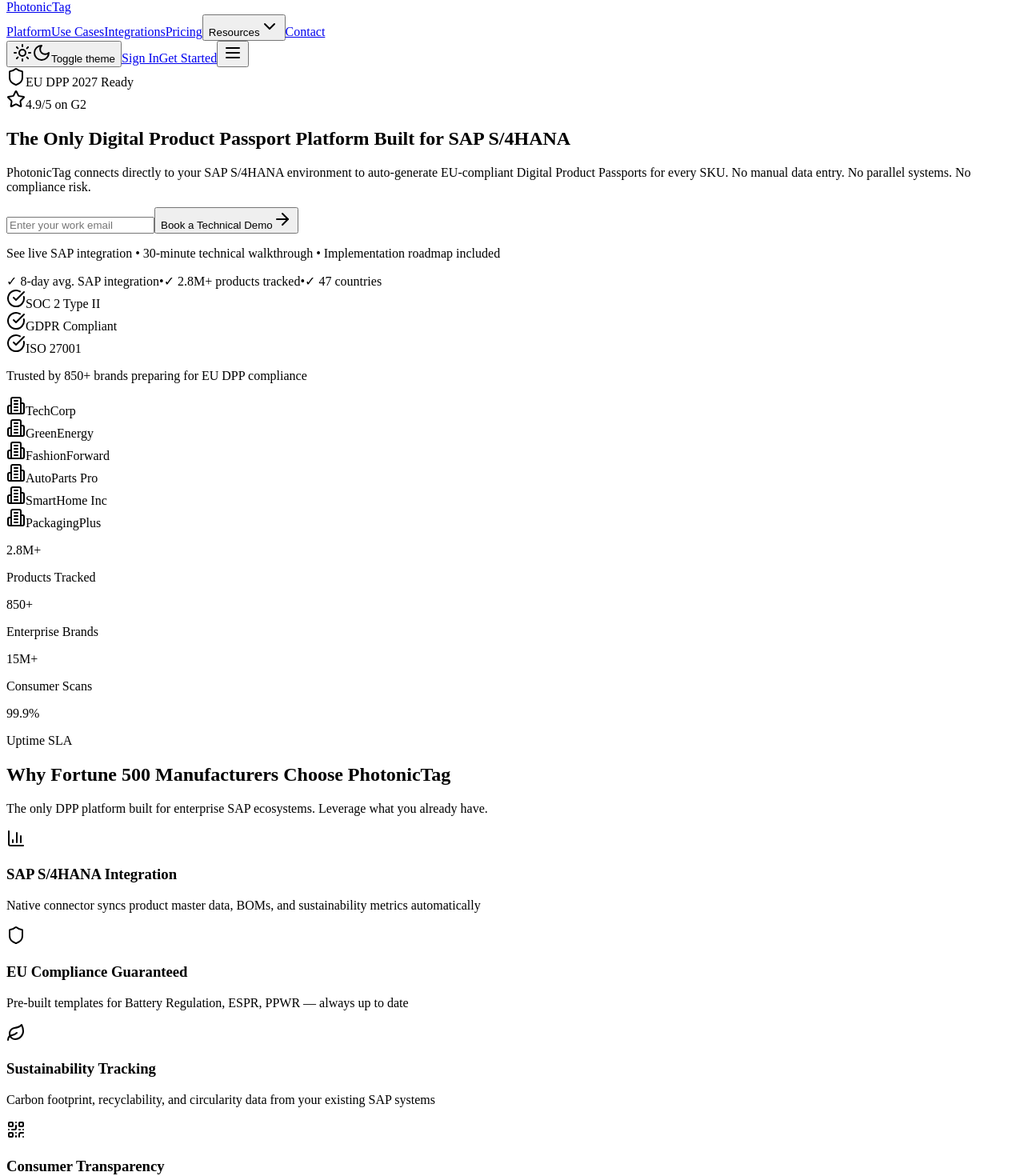
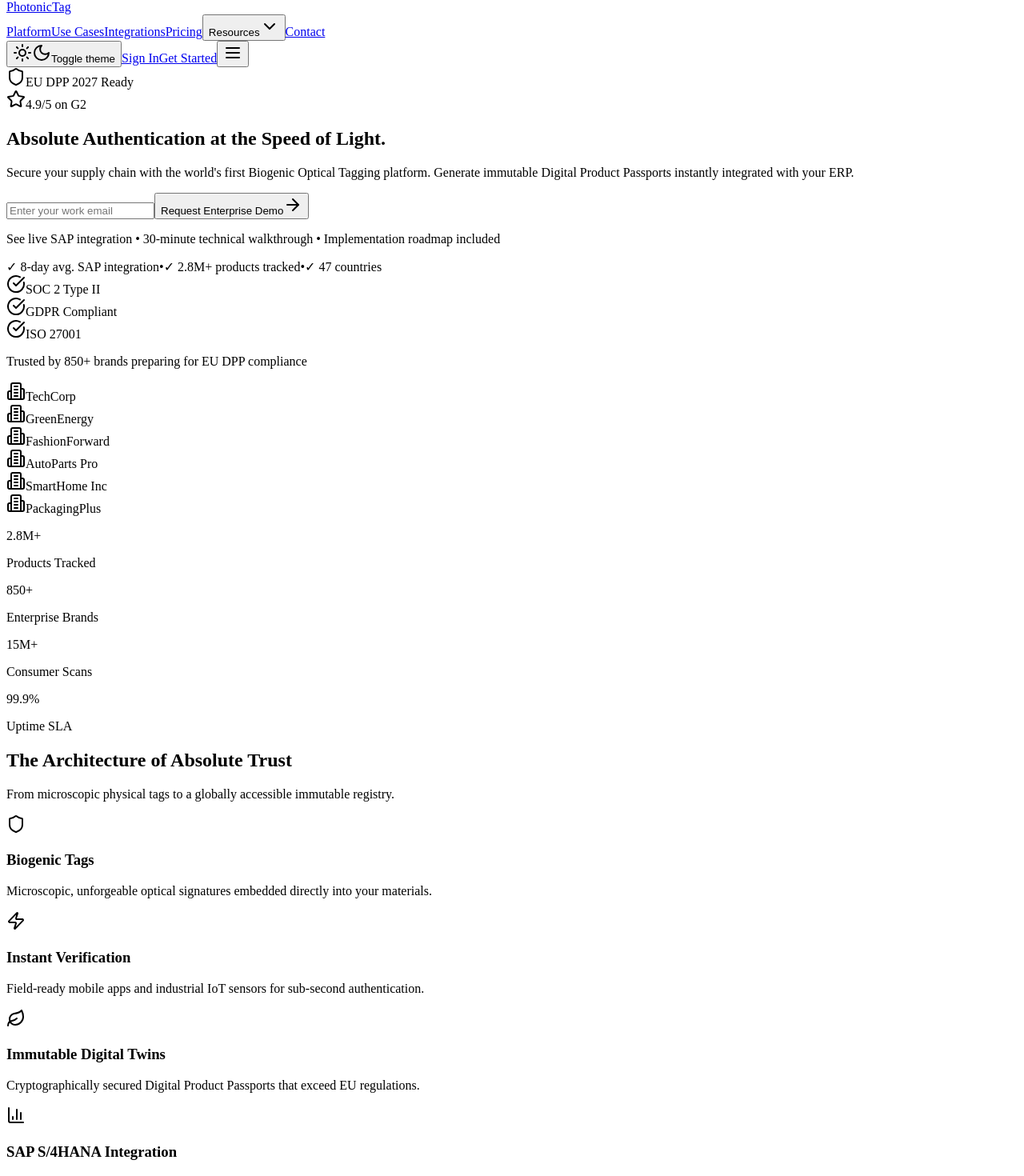
Before and after one commit to dillib/photonictag, a React (Vite) app in the folder client/: page /landing in a window 1280 px wide. Shown: the part 64-1534 px from the top of the page at 80% size. Built offline with nearby package versions, Linux system fonts and the light colour scheme; a web font is replaced by a local one.

Commit message:
feat(copy): implement enterprise copy updates for biogenic tagging and DPP across all pages

```diff
--- a/client/src/pages/auth/login.tsx
+++ b/client/src/pages/auth/login.tsx
@@ -37,8 +37,8 @@
 }
 
 export default function LoginPage({
-  title = "Welcome back",
-  subtitle = "Sign in to your account to continue",
+  title = "Access the Trust Registry",
+  subtitle = "Sign in to manage your biogenic digital twins and monitor global supply chain integrity.",
   defaultEmail = "",
   redirectUrl = "/"
 }: LoginPageProps) {
--- a/client/src/pages/dashboard.tsx
+++ b/client/src/pages/dashboard.tsx
@@ -316,7 +316,7 @@
             Intelligence Hub
           </h1>
           <p className="text-muted-foreground">
-            Global view of your Biogenic Digital Twins and verifications.
+            Global view of your Biogenic Digital Twins, physical verifications, and supply chain integrity.
           </p>
         </div>
         <div className="flex gap-2">
--- a/client/src/pages/iot-devices.tsx
+++ b/client/src/pages/iot-devices.tsx
@@ -40,10 +40,10 @@
       <div className="flex flex-col gap-2 sm:flex-row sm:items-center sm:justify-between">
         <div>
           <h1 className="text-2xl font-bold tracking-tight sm:text-3xl" data-testid="text-iot-title">
-            IoT Devices
+            Optical Sensor Fleet
           </h1>
           <p className="text-muted-foreground">
-            Manage NFC, RFID, BLE tags and sensors linked to your products.
+            Manage your deployed industrial readers, mobile scanning endpoints, and authentication hardware.
           </p>
         </div>
       </div>
@@ -83,7 +83,7 @@
         <CardHeader>
           <CardTitle className="flex items-center gap-2">
             <Activity className="h-5 w-5" />
-            All Registered Devices
+            All Registered Sensors & Readers
             <Badge variant="secondary" className="ml-2">{activeCount} active</Badge>
           </CardTitle>
           <CardDescription>
--- a/client/src/pages/landing.tsx
+++ b/client/src/pages/landing.tsx
@@ -61,24 +61,24 @@
 // Key benefits (brief) - SAP-first ordering
 const keyBenefits = [
   {
-    icon: BarChart3,
-    title: "SAP S/4HANA Integration",
-    description: "Native connector syncs product master data, BOMs, and sustainability metrics automatically"
+    icon: Shield,
+    title: "Biogenic Tags",
+    description: "Microscopic, unforgeable optical signatures embedded directly into your materials."
   },
   {
-    icon: Shield,
-    title: "EU Compliance Guaranteed",
-    description: "Pre-built templates for Battery Regulation, ESPR, PPWR — always up to date"
+    icon: Zap,
+    title: "Instant Verification",
+    description: "Field-ready mobile apps and industrial IoT sensors for sub-second authentication."
   },
   {
     icon: Leaf,
-    title: "Sustainability Tracking",
-    description: "Carbon footprint, recyclability, and circularity data from your existing SAP systems"
+    title: "Immutable Digital Twins",
+    description: "Cryptographically secured Digital Product Passports that exceed EU regulations."
   },
   {
-    icon: QrCode,
-    title: "Consumer Transparency",
-    description: "Tamper-proof QR codes link to verified product data — build trust at scale"
+    icon: BarChart3,
+    title: "SAP S/4HANA Integration",
+    description: "Native connector syncs product master data and BOMs automatically."
   }
 ];
 
@@ -164,12 +164,12 @@
             </div>
 
             <h1 className="text-4xl sm:text-5xl lg:text-6xl font-bold tracking-tight leading-[1.1]">
-              The Only Digital Product Passport Platform{" "}
-              <span className="text-primary">Built for SAP S/4HANA</span>
+              Absolute Authentication at the{" "}
+              <span className="text-primary">Speed of Light.</span>
             </h1>
 
             <p className="text-lg sm:text-xl text-muted-foreground max-w-2xl mx-auto">
-              PhotonicTag connects directly to your SAP S/4HANA environment to auto-generate EU-compliant Digital Product Passports for every SKU. No manual data entry. No parallel systems. No compliance risk.
+              Secure your supply chain with the world's first Biogenic Optical Tagging platform. Generate immutable Digital Product Passports instantly integrated with your ERP.
             </p>
 
             {/* Email Capture Form */}
@@ -184,7 +184,7 @@
                 disabled={isSubmitting}
               />
               <Button type="submit" size="lg" className="h-12 px-6 whitespace-nowrap" disabled={isSubmitting}>
-                {isSubmitting ? "Submitting..." : "Book a Technical Demo"}
+                {isSubmitting ? "Submitting..." : "Request Enterprise Demo"}
                 {!isSubmitting && <ArrowRight className="w-4 h-4 ml-2" />}
               </Button>
             </form>
@@ -266,10 +266,10 @@
         <div className="max-w-7xl mx-auto">
           <div className="text-center mb-12">
             <h2 className="text-3xl sm:text-4xl font-bold tracking-tight mb-4">
-              Why Fortune 500 Manufacturers Choose PhotonicTag
+              The Architecture of Absolute Trust
             </h2>
             <p className="text-lg text-muted-foreground max-w-2xl mx-auto">
-              The only DPP platform built for enterprise SAP ecosystems. Leverage what you already have.
+              From microscopic physical tags to a globally accessible immutable registry.
             </p>
           </div>
 
--- a/client/src/pages/product-form.tsx
+++ b/client/src/pages/product-form.tsx
@@ -159,12 +159,12 @@
         </Link>
         <div>
           <h1 className="text-2xl font-bold tracking-tight sm:text-3xl" data-testid="text-form-title">
-            {isEditing ? "Edit Product" : "Create Product"}
+            {isEditing ? "Edit Digital Twin" : "Enroll Digital Twin"}
           </h1>
           <p className="text-muted-foreground">
             {isEditing
-              ? "Update your Digital Product Passport"
-              : "Create a new Digital Product Passport"}
+              ? "Update your cryptographically secured product identity"
+              : "Provision a new product identity into the PhotonicTag Registry. This will generate the unique biometric signature requirements for physical tagging."}
           </p>
         </div>
       </div>
@@ -407,7 +407,7 @@
             </Link>
             <Button type="submit" disabled={isPending} data-testid="button-submit">
               {isPending && <Loader2 className="mr-2 h-4 w-4 animate-spin" />}
-              {isEditing ? "Update Product" : "Create Product"}
+              {isEditing ? "Update Identity" : "Enroll Twin"}
             </Button>
           </div>
         </form>
--- a/client/src/pages/sap-connector.tsx
+++ b/client/src/pages/sap-connector.tsx
@@ -272,8 +272,8 @@
             <SiSap className="w-8 h-8 text-white" />
           </div>
           <div>
-            <h1 className="text-2xl font-bold tracking-tight" data-testid="text-sap-title">SAP Connector</h1>
-            <p className="text-muted-foreground">Connect your SAP system to sync product master data</p>
+            <h1 className="text-2xl font-bold tracking-tight" data-testid="text-sap-title">Enterprise Integrations (SAP)</h1>
+            <p className="text-muted-foreground">Synchronize your master data, bill of materials, and production orders directly to the PhotonicTag Registry.</p>
           </div>
         </div>
         {sapConnector && <StatusBadge status={healthStatus?.overall || sapConnector.status} />}
@@ -667,7 +667,7 @@
                   )}
                 </div>
                 <p className="text-xs text-muted-foreground">
-                  {sapConnector?.status === "active" ? "Ready to sync" : "Not configured"}
+                  {sapConnector?.status === "active" ? "Connection established. Bi-directional sync active." : "Not configured"}
                 </p>
               </CardContent>
             </Card>
```
Also changed, not shown: client/src/pages/product-detail.tsx (+6 -6 lines), client/src/pages/products.tsx (+6 -6 lines). Lines whose indentation alone changed are shown as unchanged.
